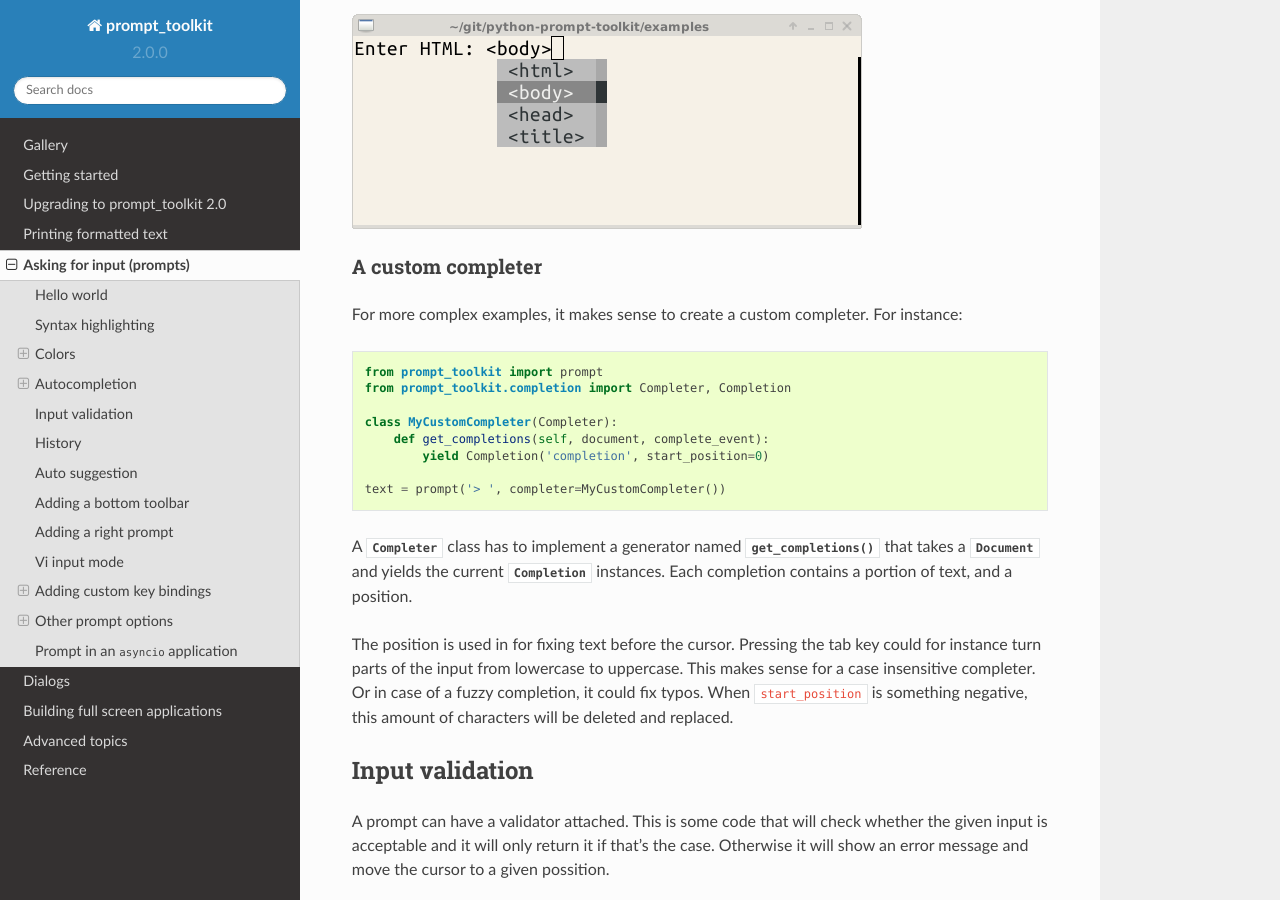
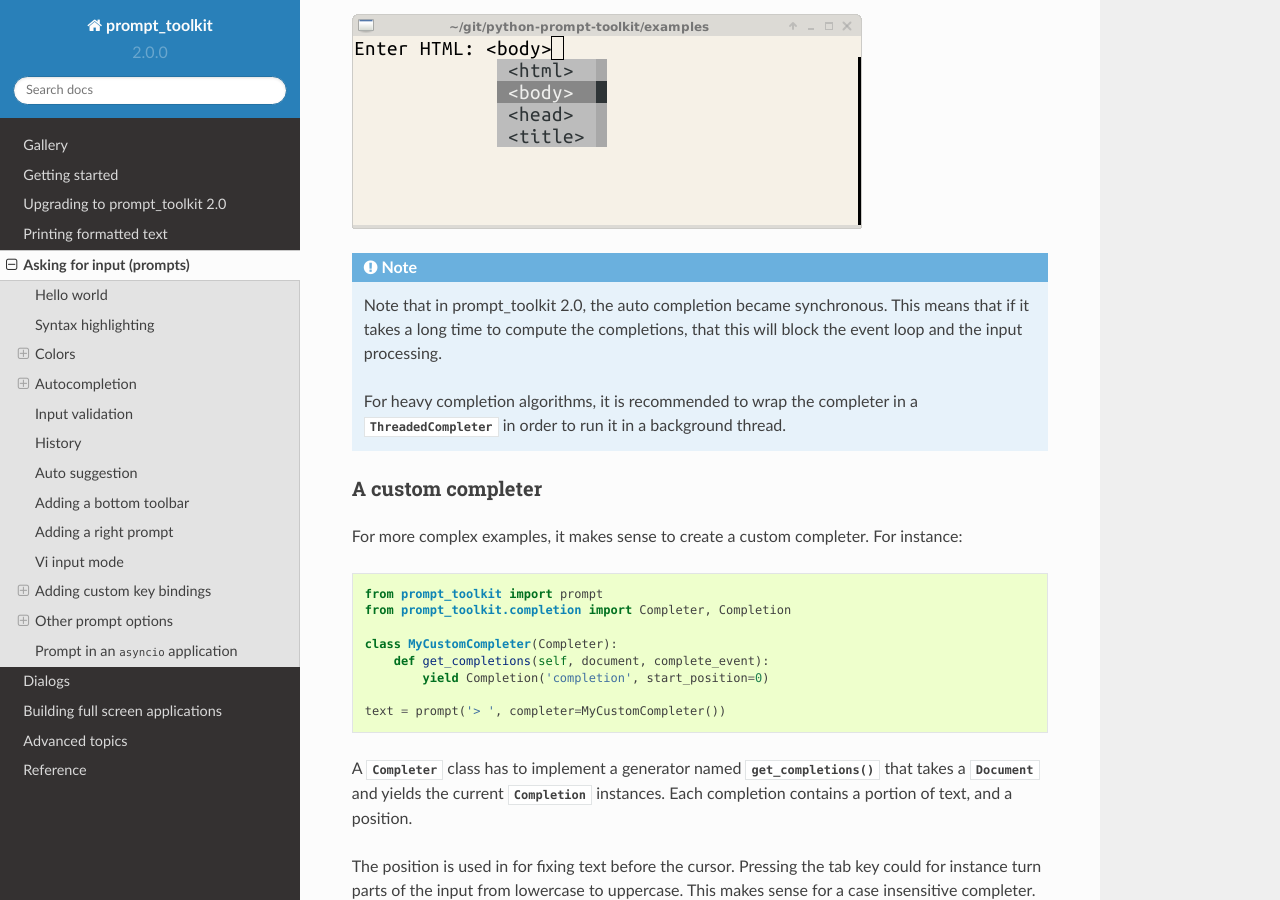
Before and after one commit to dbcli/pgcli, a Sphinx documentation site: the page built from docs/pages/asking_for_input.rst, in a window 1280 px wide and 900 px high, scrolled down 3570 px. Built offline with Sphinx 7.4.7 and the Read the Docs theme 2.0.0, drawn with Linux system fonts in a browser that asks for light colours; pages that are not in the unit, such as notebooks, are missing from menus.

Commit message:
Added documentation regarding async completion.

```diff
--- a/docs/pages/asking_for_input.rst
+++ b/docs/pages/asking_for_input.rst
@@ -195,6 +195,16 @@ interface.
 cursor with any of the given words.
 
 .. image:: ../images/html-completion.png
+
+.. note::
+
+    Note that in prompt_toolkit 2.0, the auto completion became synchronous. This
+    means that if it takes a long time to compute the completions, that this
+    will block the event loop and the input processing.
+
+    For heavy completion algorithms, it is recommended to wrap the completer in
+    a :class:`~prompt_toolkit.completion.ThreadedCompleter` in order to run it
+    in a background thread.
 
 
 A custom completer
--- a/docs/pages/upgrading.rst
+++ b/docs/pages/upgrading.rst
@@ -94,6 +94,12 @@ features.
 - New utilities were added. We now have function for printing formatted text
   and an experimental module for displaying progress bars.
 
+- Autocompletion, input validation, and auto suggestion can now either be
+  asynchronous or synchronous. By default they are synchronous, but by wrapping
+  them in ``ThreadedCompleter``, ``ThreadedValidator`` or
+  ``ThreadedAutoSuggest``, they will become asynchronous by running in a
+  background thread.
+
 
 Upgrading
 ---------
```
